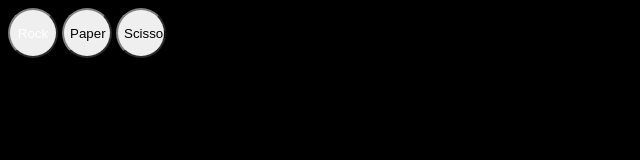
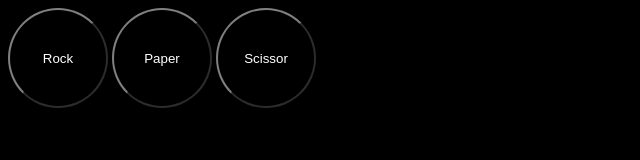
Before and after one commit to Newoder258/Rock-Paper-Scissors-game, a plain HTML site: page index.html in a window 1280 px wide. Shown: the whole page, without its empty margins (0-640 px from the left). Drawn offline with Linux system fonts and the light colour scheme.

Commit message:
Update index.html

```diff
--- a/index.html
+++ b/index.html
@@ -3,25 +3,29 @@
 <head>
   <style>
     .rockC {
-    height: 50px;
-      width: 50px;
+    height: 100px;
+      width: 100px;
       border-radius: 50px;
+      background-color: black;
       color:white;
       border-color: gray;
     }
 
     .paperC {
-    height: 50px;
-      width: 50px;
+    height: 100px;
+      width: 100px;
       border-radius: 50px;
       border-color: gray;
+      background-color: black;
+      color:white;
     }
 
     .scissorC {
-    height: 50px;
-      width: 50px;
+    height: 100px;
+      width: 100px;
       border-radius: 50px;
-
+      background-color: black;
+      color:white;
       border-color: gray;
     }
   </style>
```
